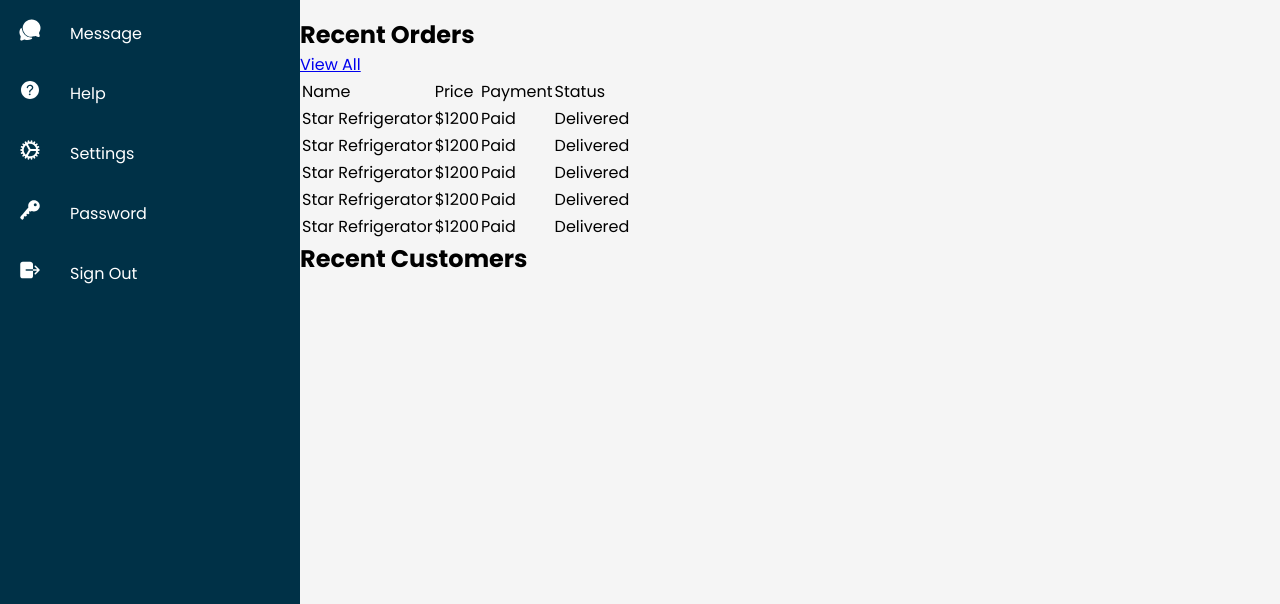
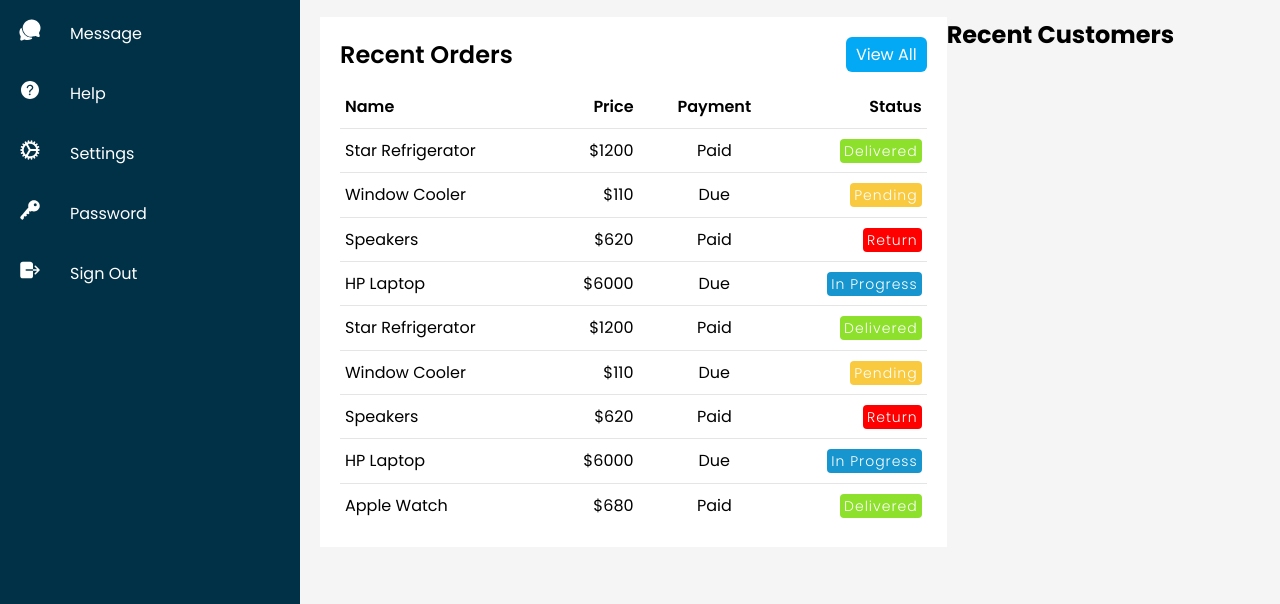
Before and after one commit to Kwynto/htmlblanks, a plain HTML site: page adminpanel/index.html in a window 1280 px wide. Shown: the part 196-800 px from the top of the page. Drawn offline with nearby package versions, Linux system fonts and the light colour scheme.

Commit message:
recentOrders

```diff
--- a/adminpanel/index.html
+++ b/adminpanel/index.html
@@ -147,11 +147,27 @@
                                 </td>
                             </tr>
                             <tr>
-                                <td>Star Refrigerator</td>
-                                <td>$1200</td>
+                                <td>Window Cooler</td>
+                                <td>$110</td>
+                                <td>Due</td>
+                                <td>
+                                    <span class="status pending">Pending</span>
+                                </td>
+                            </tr>
+                            <tr>
+                                <td>Speakers</td>
+                                <td>$620</td>
                                 <td>Paid</td>
                                 <td>
-                                    <span class="status delivered">Delivered</span>
+                                    <span class="status return">Return</span>
+                                </td>
+                            </tr>
+                            <tr>
+                                <td>HP Laptop</td>
+                                <td>$6000</td>
+                                <td>Due</td>
+                                <td>
+                                    <span class="status inprogress">In Progress</span>
                                 </td>
                             </tr>
                             <tr>
@@ -163,16 +179,32 @@
                                 </td>
                             </tr>
                             <tr>
-                                <td>Star Refrigerator</td>
-                                <td>$1200</td>
-                                <td>Paid</td>
+                                <td>Window Cooler</td>
+                                <td>$110</td>
+                                <td>Due</td>
                                 <td>
-                                    <span class="status delivered">Delivered</span>
+                                    <span class="status pending">Pending</span>
                                 </td>
                             </tr>
                             <tr>
-                                <td>Star Refrigerator</td>
-                                <td>$1200</td>
+                                <td>Speakers</td>
+                                <td>$620</td>
+                                <td>Paid</td>
+                                <td>
+                                    <span class="status return">Return</span>
+                                </td>
+                            </tr>
+                            <tr>
+                                <td>HP Laptop</td>
+                                <td>$6000</td>
+                                <td>Due</td>
+                                <td>
+                                    <span class="status inprogress">In Progress</span>
+                                </td>
+                            </tr>
+                            <tr>
+                                <td>Apple Watch</td>
+                                <td>$680</td>
                                 <td>Paid</td>
                                 <td>
                                     <span class="status delivered">Delivered</span>
--- a/adminpanel/style.css
+++ b/adminpanel/style.css
@@ -217,3 +217,107 @@ body {
     font-size: 2.5em;
     color: #03a9f4;
 }
+
+.main .details {
+    position: relative;
+    width: 100%;
+    padding: 20px;
+    padding-top: 0;
+    display: grid;
+    grid-template-columns: 2fr 1fr;
+
+}
+
+.main .details .recentOrders {
+    position: relative;
+    display: grid;
+    min-height: 530px;
+    background: #ffffff;
+    padding: 20px;
+}
+
+.main .details .recentOrders .cardHeader {
+    display: flex;
+    justify-content: space-between;
+    align-items: flex-start;
+}
+
+.main .details .recentOrders .cardHeader h2 {
+    font-weight: 600;
+}
+
+.main .details .recentOrders .cardHeader .btn {
+    position: relative;
+    padding: 5px 10px;
+    background: #03a9f4;
+    color: #ffffff;
+    text-decoration: none;
+    border-radius: 6px;
+}
+
+.main .details table {
+    width: 100%;
+    border-collapse: collapse;
+    margin-top: 10px;
+}
+
+.main .details table thead td {
+    font-weight: 600;
+}
+
+.main .details .recentOrders table tr {
+    border-bottom: 1px solid rgba(0, 0, 0, 0.1);
+}
+
+.main .details .recentOrders table tbody tr:last-child {
+    border-bottom: none;
+}
+
+.main .details .recentOrders table tbody tr:hover {
+    background: #03a9f4;
+    color: #ffffff;
+}
+
+.main .details .recentOrders table tr td {
+    padding: 9px 5px;
+}
+
+.main .details .recentOrders table thead tr td:last-child,
+.main .details .recentOrders table tbody tr td:last-child {
+    text-align: right;
+}
+
+.main .details .recentOrders table thead tr td:nth-child(2),
+.main .details .recentOrders table tbody tr td:nth-child(2) {
+    text-align: right;
+    padding-right: 20px;
+}
+
+.main .details .recentOrders table thead tr td:nth-child(3),
+.main .details .recentOrders table tbody tr td:nth-child(3) {
+    text-align: center;
+}
+
+.status {
+    position: relative;
+    padding: 2px 4px;
+    background: #ff0000;
+    color: #ffffff;
+    border-radius: 4px;
+    font-size: 14px;
+    font-weight: 300;
+    letter-spacing: 1px;
+}
+
+.delivered {
+    background: #8de02c;
+}
+.pending {
+    background: #f9ca3f;
+}
+.return {
+    background: #ff0000;
+}
+.inprogress {
+    background: #1795ce;
+}
```
